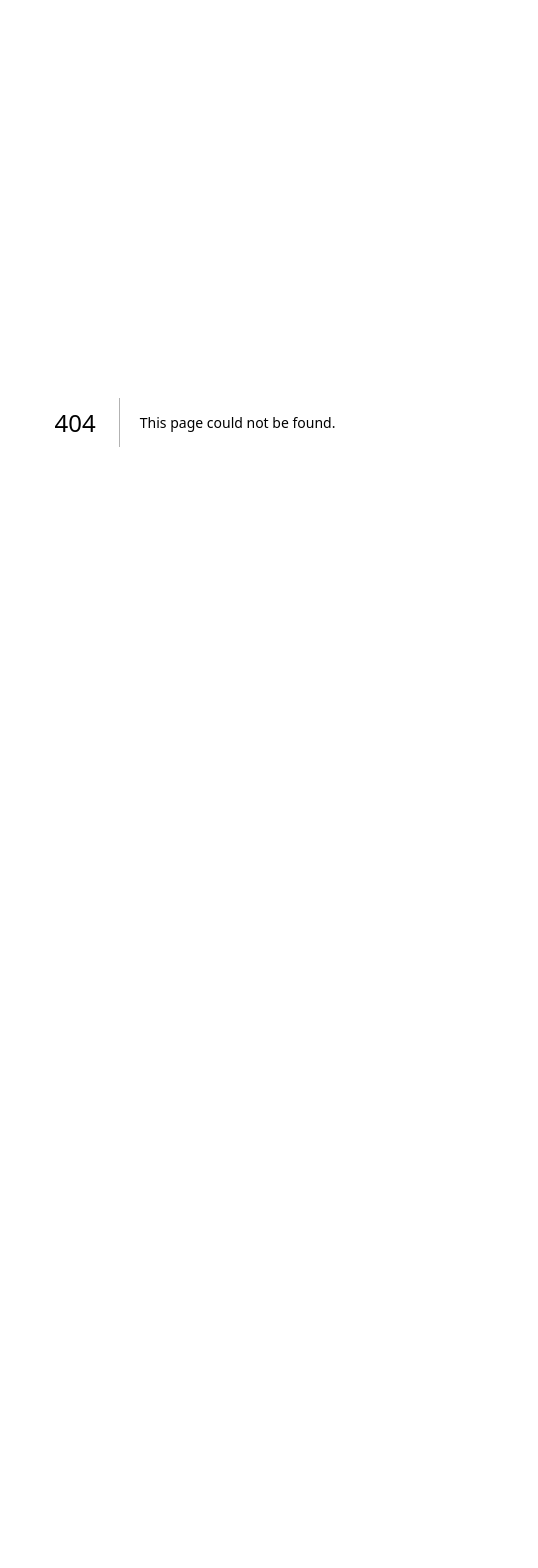
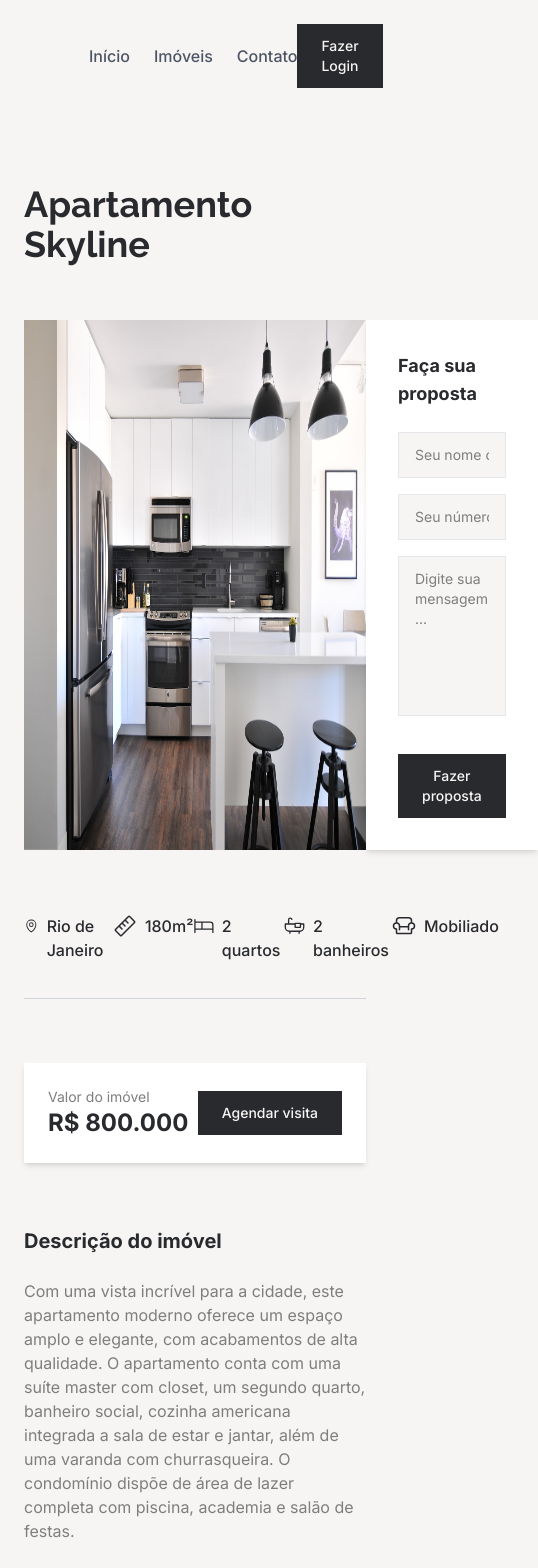
Before and after one commit to edusmpaio/real-estate, a Next.js app: page /immobile/1 in a window 390 px wide. Before the commit this address had no page. Shown: the top 1568 px of the page, 538 px wide, since content can reach past the window. Before the commit the page ends 844 px from the top, so only its background shows below. Built offline with nearby package versions, Linux system fonts and the light colour scheme.

Commit message:
create immobile page

```diff
--- a/src/components/layout/Header.tsx
+++ b/src/components/layout/Header.tsx
@@ -1,16 +1,31 @@
 import Image from 'next/image';
 import Link from 'next/link';
 
-export function Header() {
+interface HeaderProps {
+  linkedToHome?: boolean;
+}
+
+export function Header({ linkedToHome }: HeaderProps) {
   return (
     <header className="flex items-center justify-between max-w-[1180px] mx-auto pt-6 px-6">
       <div className="flex items-center gap-8">
+        {linkedToHome ? (
+          <Link href="/">
             <Image
               src="/logo.svg"
               width={94}
               height={32}
               alt="Logo escrito Brand"
             />
+          </Link>
+        ) : (
+          <Image
+            src="/logo.svg"
+            width={94}
+            height={32}
+            alt="Logo escrito Brand"
+          />
+        )}
 
         <div className="w-[1px] h-6 bg-gray-800" />
 
--- /dev/null
+++ b/src/pages/immobile/[id].tsx
@@ -0,0 +1,92 @@
+import Image from 'next/image';
+
+import { Footer } from '@/components/layout/Footer';
+import { Section } from '@/components/layout/Section';
+import { Header } from '@/components/layout/Header';
+
+import { ProposalForm } from './components/ProposalForm';
+import { Armchair, Bathtub, Bed, MapPin, Ruler } from '@phosphor-icons/react';
+
+export default function ImmobileDetails() {
+  return (
+    <>
+      <Header linkedToHome />
+      <Section className="mt-24">
+        <h1 className="font-title text-4xl mb-14">Apartamento Skyline</h1>
+        <div className="flex justify-between">
+          <Image
+            src="/apartament.jpg"
+            alt="Foto do imóvel"
+            width={720}
+            height={426}
+          />
+
+          <div className="sticky top-0 self-start p-8 bg-white shadow-md max-w-xs">
+            <strong className="block text-lg mb-6">Faça sua proposta</strong>
+
+            <ProposalForm />
+          </div>
+        </div>
+
+        <div className="max-w-[720px]">
+          <div className="pb-9 border-b border-gray-300 mt-16 flex justify-around">
+            <div className="flex gap-2 font-medium">
+              <MapPin size={24} />
+              <span>Rio de Janeiro</span>
+            </div>
+
+            <div className="flex gap-2 font-medium">
+              <Ruler size={24} />
+              <span>180m²</span>
+            </div>
+
+            <div className="flex gap-2 font-medium">
+              <Bed size={24} />
+              <span>2 quartos</span>
+            </div>
+
+            <div className="flex gap-2 font-medium">
+              <Bathtub size={24} />
+              <span>2 banheiros</span>
+            </div>
+
+            <div className="flex gap-2 font-medium">
+              <Armchair size={24} />
+              <span>Mobiliado</span>
+            </div>
+          </div>
+
+          <div className="bg-white shadow-md p-6 flex items-center justify-between mt-16">
+            <div>
+              <span className="text-sm text-gray-500 block">
+                Valor do imóvel
+              </span>
+              <strong className="text-2xl">R$ 800.000</strong>
+            </div>
+
+            <a
+              href="#"
+              className="bg-gray-800 text-gray-100 py-3 px-6 font-medium hover:bg-gray-900 transition-colors text-sm"
+            >
+              Agendar visita
+            </a>
+          </div>
+
+          <div className="mt-16">
+            <h3 className="font-bold text-xl mb-6">Descrição do imóvel</h3>
+            <p className="text-gray-500">
+              Com uma vista incrível para a cidade, este apartamento moderno
+              oferece um espaço amplo e elegante, com acabamentos de alta
+              qualidade. O apartamento conta com uma suíte master com closet, um
+              segundo quarto, banheiro social, cozinha americana integrada a
+              sala de estar e jantar, além de uma varanda com churrasqueira. O
+              condomínio dispõe de área de lazer completa com piscina, academia
+              e salão de festas.
+            </p>
+          </div>
+        </div>
+      </Section>
+      <Footer />
+    </>
+  );
+}
--- /dev/null
+++ b/src/pages/immobile/components/ProposalForm.tsx
@@ -0,0 +1,38 @@
+export function ProposalForm() {
+  return (
+    <form onSubmit={(e) => e.preventDefault()}>
+      <label htmlFor="name" className="sr-only">
+        Digite seu nome completo
+      </label>
+      <input
+        id="name"
+        type="text"
+        placeholder="Seu nome completo"
+        className="w-full bg-gray-100 px-4 py-3 border border-gray-200 mb-4 text-sm placeholder:text-gray-500"
+      />
+
+      <label htmlFor="name" className="sr-only">
+        Digite seu número de telefone
+      </label>
+      <input
+        id="name"
+        type="text"
+        placeholder="Seu número de telefone"
+        className="w-full bg-gray-100 px-4 py-3 border border-gray-200 mb-4 text-sm placeholder:text-gray-500"
+      />
+
+      <textarea
+        id="name"
+        placeholder="Digite sua mensagem..."
+        className="resize-none w-full h-40 bg-gray-100 px-4 py-3 border border-gray-200 text-sm mb-8 placeholder:text-gray-500"
+      />
+
+      <button
+        type="submit"
+        className="bg-gray-800 text-gray-100 py-3 px-6 font-medium hover:bg-gray-900 transition-colors text-sm w-full"
+      >
+        Fazer proposta
+      </button>
+    </form>
+  );
+}
```
Lines whose indentation alone changed are shown as unchanged.
